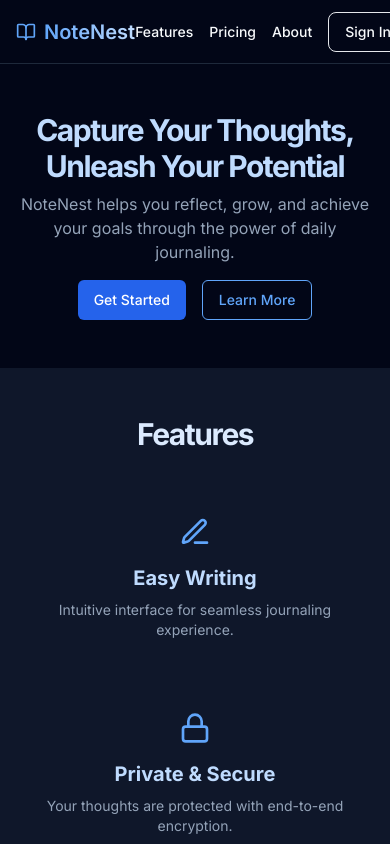
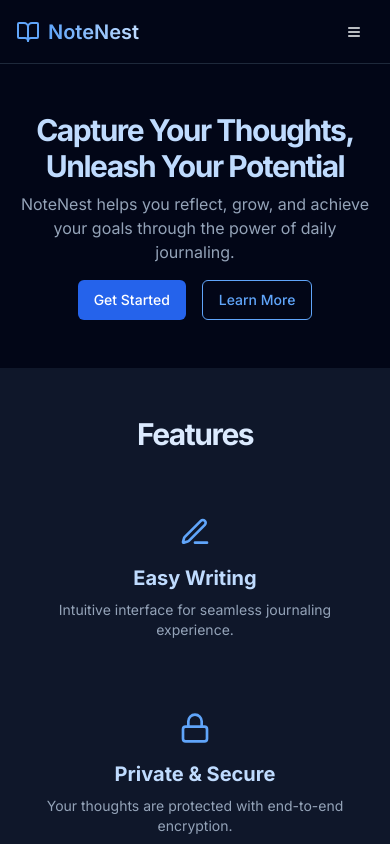
Before and after one commit to Imukua/notenest-frontend, a Next.js app: page / in a window 390 px wide. Shown: the top 844 px of the page. Built offline with nearby package versions, Linux system fonts and the light colour scheme.

Commit message:
Refractor: added animation and humburger menu

```diff
--- a/components/header/header.tsx
+++ b/components/header/header.tsx
@@ -1,36 +1,117 @@
 "use client"
-import { BookOpen } from "lucide-react"
+
+import { useState, useEffect } from "react"
+import { BookOpen, Menu, X } from "lucide-react"
 import Link from "next/link"
 import { Button } from "../ui/button"
 import { useRouter } from "next/navigation"
-
+import { motion, AnimatePresence } from "framer-motion"
 
 export const Header = () => {
+  const [isMenuOpen, setIsMenuOpen] = useState(false)
+  const [scrolled, setScrolled] = useState(false)
   const router = useRouter()
-  const handleSignIn= () => {
+
+  const handleSignIn = () => {
     router.push('/login')
   }
 
+  const toggleMenu = () => {
+    setIsMenuOpen(!isMenuOpen)
+  }
+
+  useEffect(() => {
+    const handleScroll = () => {
+      setScrolled(window.scrollY > 20)
+    }
+
+    window.addEventListener('scroll', handleScroll)
+    return () => window.removeEventListener('scroll', handleScroll)
+  }, [])
+
+  const menuItems = [
+    { href: "/features", label: "Features" },
+    { href: "/pricing", label: "Pricing" },
+    { href: "/about", label: "About" },
+  ]
+
   return (
-        <header className="px-4 lg:px-6 h-16 flex items-center border-b border-slate-800">
+    <header className="px-4 lg:px-6 h-16  justify-between flex items-center border-b border-slate-800">
       <Link className="flex items-center justify-center" href="/">
-          <BookOpen className="h-5 w-5 text-blue-400" />
-          <span className="ml-2 text-xl font-semibold bg-gradient-to-r from-blue-400 to-blue-200 bg-clip-text text-transparent">NoteNest</span>
+        <BookOpen className="h-6 w-6 text-blue-400" />
+        <motion.span
+          className="ml-2 text-xl font-semibold bg-gradient-to-r from-blue-400 to-blue-200 bg-clip-text text-transparent"
+          initial={{ opacity: 0, y: -20 }}
+          animate={{ opacity: 1, y: 0 }}
+          transition={{ duration: 0.5 }}
+        >
+          NoteNest
+        </motion.span>
       </Link>
-        <nav className="ml-auto flex gap-4 sm:gap-6">
-          <Link className="text-sm font-medium hover:text-blue-400" href="/features">
-            Features
+      <div className="flex items-center">
+        <nav className="hidden md:flex gap-6 mr-4">
+          {menuItems.map((item, index) => (
+            <motion.div
+              key={item.href}
+              initial={{ opacity: 0, y: -20 }}
+              animate={{ opacity: 1, y: 0 }}
+              transition={{ duration: 0.5, delay: index * 0.1 }}
+            >
+              <Link className="text-sm font-medium hover:text-blue-400 transition-colors" href={item.href}>
+                {item.label}
               </Link>
-          <Link className="text-sm font-medium hover:text-blue-400" href="/pricing">
-            Pricing
-          </Link>
-          <Link className="text-sm font-medium hover:text-blue-400" href="/about">
-            About
-          </Link>
+            </motion.div>
+          ))}
         </nav>
-        <Button className="ml-4 rounded-lg" variant="outline" onClick={handleSignIn}>
+        <Button
+          className="rounded-lg hidden md:inline-flex"
+          variant="outline"
+          onClick={handleSignIn}
+        >
           Sign In
         </Button>
+        <Button
+          className="md:hidden"
+          variant="ghost"
+          size="icon"
+          onClick={toggleMenu}
+          aria-label="Toggle menu"
+        >
+          {isMenuOpen ? <X className="h-6 w-6" /> : <Menu className="h-6 w-6" />}
+        </Button>
+      </div>
+      <AnimatePresence>
+        {isMenuOpen && (
+          <motion.div
+            className="absolute top-16 left-0 right-0 bg-slate-900 shadow-lg p-4 md:hidden"
+            initial={{ opacity: 0, y: -10 }}
+            animate={{ opacity: 1, y: 0 }}
+            exit={{ opacity: 0, y: -10 }}
+            transition={{ duration: 0.2 }}
+          >
+            {menuItems.map((item) => (
+              <Link
+                key={item.href}
+                className="block py-2 text-sm font-medium hover:text-blue-400 transition-colors"
+                href={item.href}
+                onClick={() => setIsMenuOpen(false)}
+              >
+                {item.label}
+              </Link>
+            ))}
+            <Button
+              className="w-full mt-4 rounded-lg"
+              variant="outline"
+              onClick={() => {
+                handleSignIn()
+                setIsMenuOpen(false)
+              }}
+            >
+              Sign In
+            </Button>
+          </motion.div>
+        )}
+      </AnimatePresence>
     </header>
   )
 }
```
Lines whose indentation alone changed are shown as unchanged.
